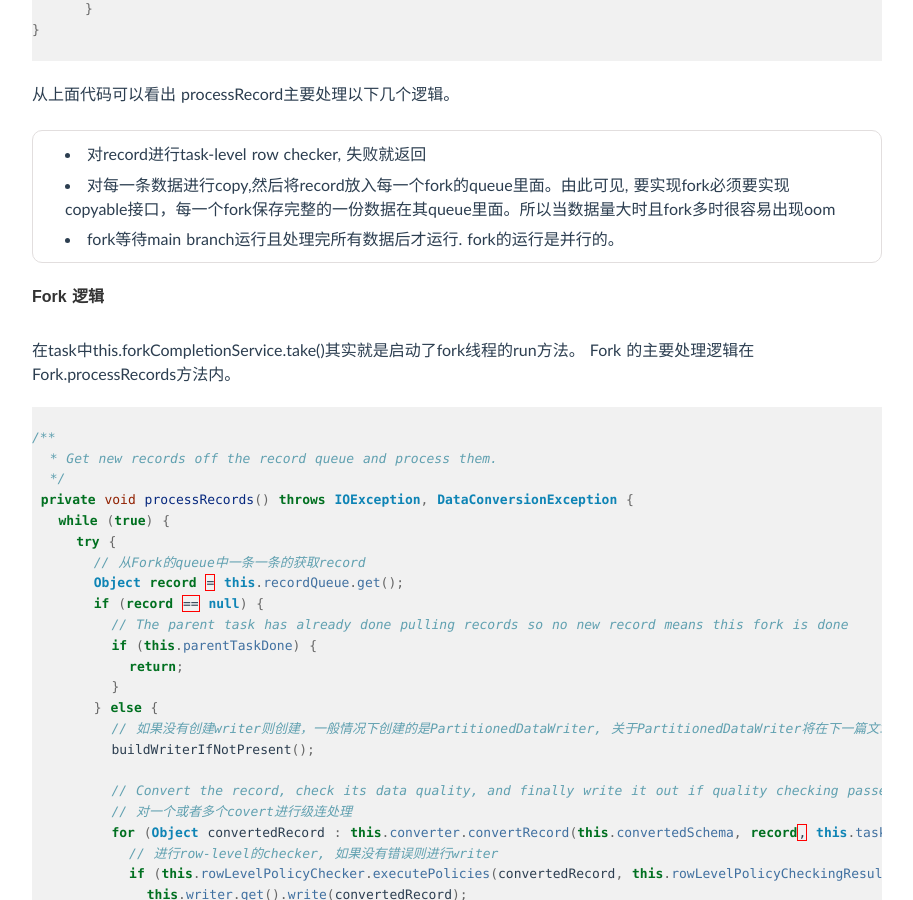
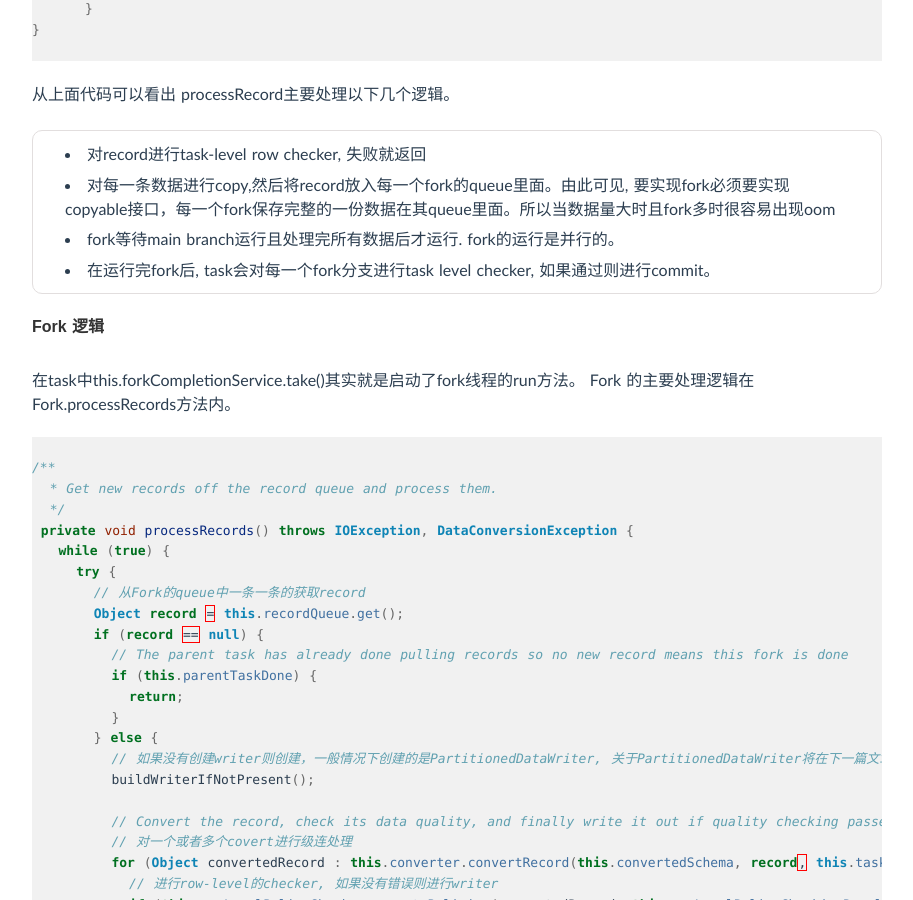
Before and after one commit to luyee/lamborryan.github.io, a Jekyll site: the page built from _posts/2016-03-18-gobblin-runtime-view.md, in a window 1280 px wide and 900 px high, scrolled down 7453 px. Shown: the whole window, without its empty margins (183-1096 px from the left). Built offline with Jekyll 4.4.1, drawn with Linux system fonts in a browser that asks for light colours; Markdown is read by kramdown in place of the engine named in the settings; comment, search, counter and statistics services are not loaded.

Commit message:
no message

```diff
--- a/_posts/2016-03-18-gobblin-runtime-view.md
+++ b/_posts/2016-03-18-gobblin-runtime-view.md
@@ -302,6 +302,7 @@ private void processRecord(Object convertedRecord, ForkOperator forkOperator, Ro
 * 对record进行task-level row checker, 失败就返回
 * 对每一条数据进行copy,然后将record放入每一个fork的queue里面。由此可见, 要实现fork必须要实现copyable接口，每一个fork保存完整的一份数据在其queue里面。所以当数据量大时且fork多时很容易出现oom
 * fork等待main branch运行且处理完所有数据后才运行. fork的运行是并行的。
+* 在运行完fork后, task会对每一个fork分支进行task level checker, 如果通过则进行commit。
 
 #### Fork 逻辑
 
```
